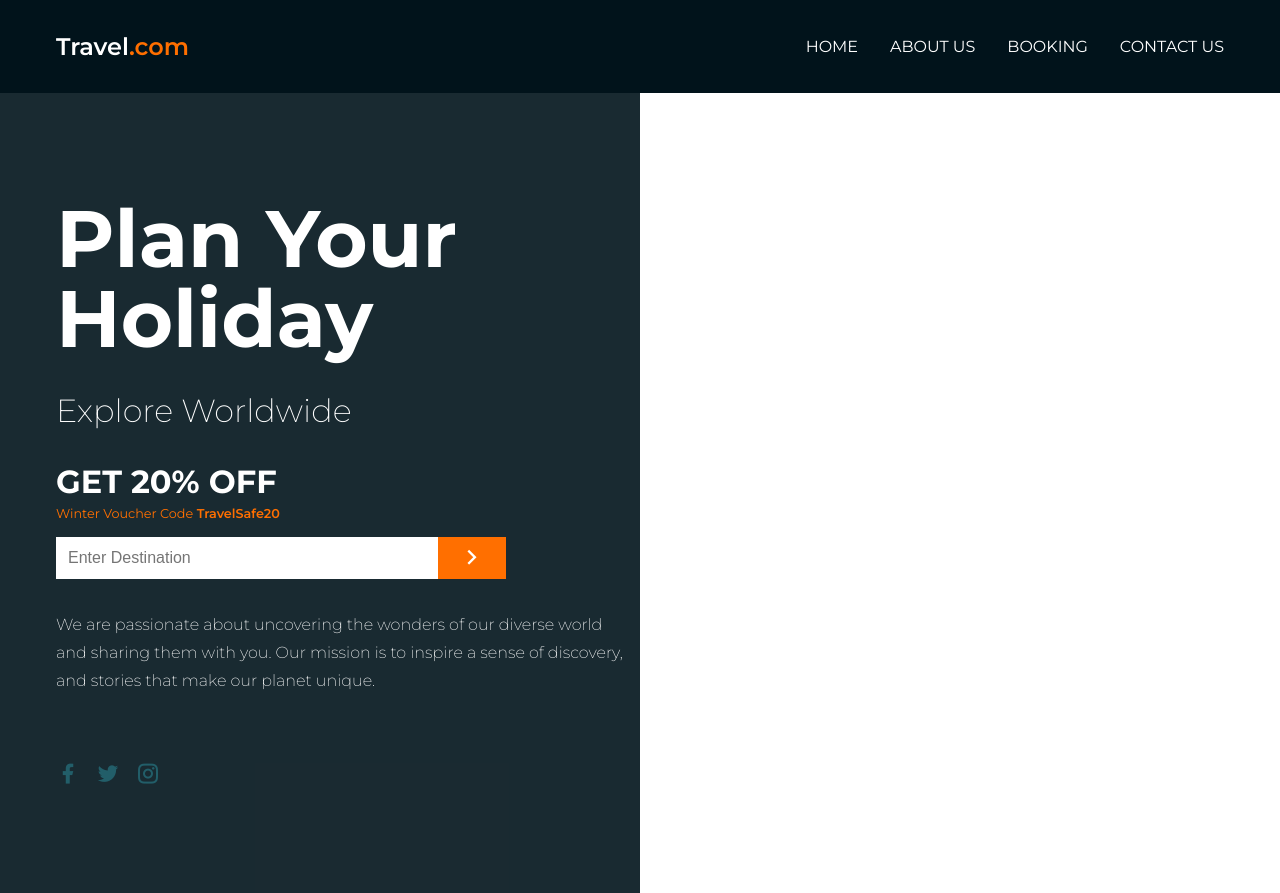
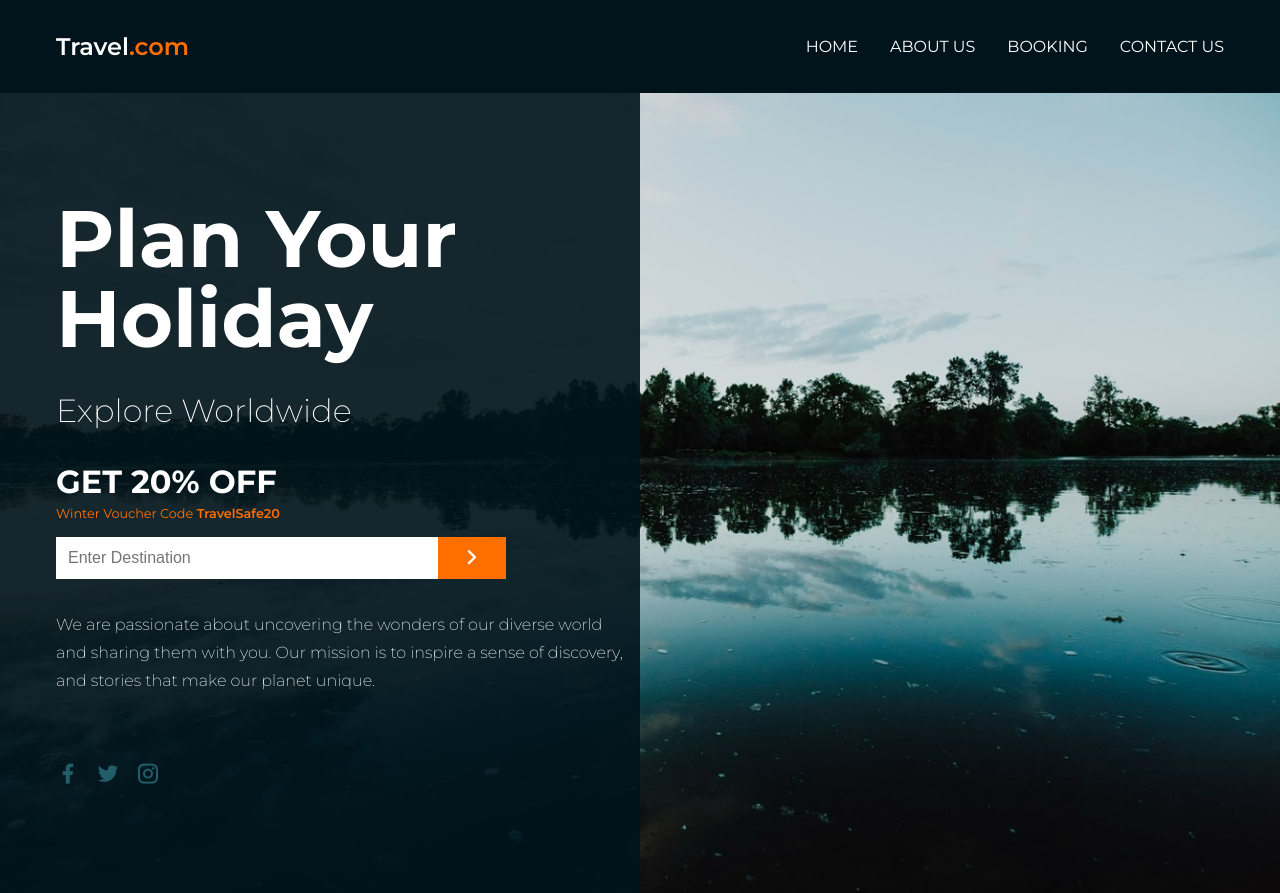
Before and after one commit to Haris896/landingWebsite7, a plain HTML site: page index.html in a window 1280 px wide. Drawn offline with nearby package versions, Linux system fonts and the light colour scheme; a script that the page names is missing.

Commit message:
Update style.css

```diff
--- a/style.css
+++ b/style.css
@@ -21,7 +21,7 @@ a {
 body {
   font-family: "Montserrat", sans-serif;
   min-height: 100vh;
-  background-image: url("images/header (1).jpg");
+  background-image: url("header (1).jpg");
   background-position: center center;
   background-size: cover;
   background-repeat: no-repeat;
```
